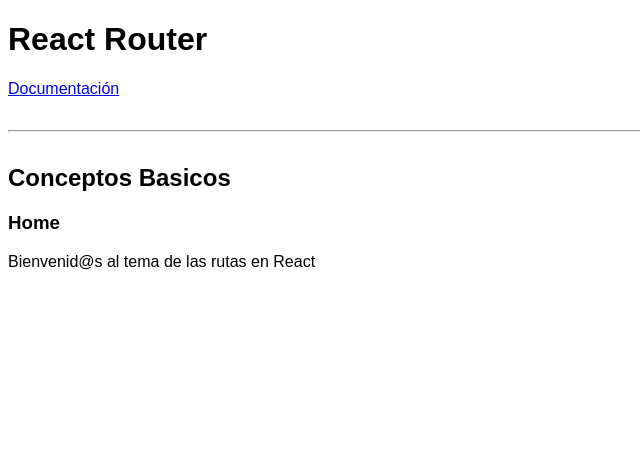
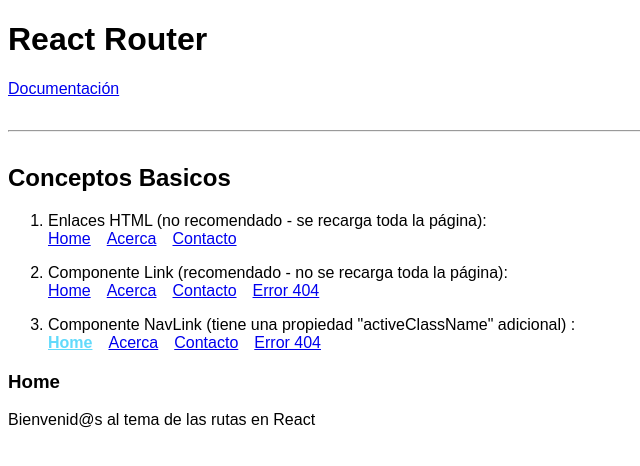
Before and after one commit to GonzaloMonteodorisio/react-router-jon-mircha, a React (Create React App) app: page / in a window 1280 px wide. Shown: the top 466 px of the page, without its empty margins (0-640 px from the left). Built offline with nearby package versions, Linux system fonts and the light colour scheme.

Commit message:
React Router: Componentes Link y NavLink

```diff
--- a/src/components/ConceptosBasicos/index.jsx
+++ b/src/components/ConceptosBasicos/index.jsx
@@ -8,12 +8,14 @@
 import Contacto from '../../pages/Contacto';
 import Error404 from '../../pages/Error404';
 import Home from '../../pages/Home';
+import MenuConceptosBasicos from '../MenuConceptosBasicos';
 
 function ConceptosBasicos() {
   return (
     <div>
       <h2>Conceptos Basicos</h2>
       <Router>
+        <MenuConceptosBasicos />
         <Routes>
           <Route
             path='/'
--- /dev/null
+++ b/src/components/MenuConceptosBasicos/index.jsx
@@ -0,0 +1,61 @@
+import React from 'react';
+import { Link, NavLink } from 'react-router-dom';
+
+function MenuConceptosBasicos() {
+  return (
+    <nav>
+      <ol>
+        <li>
+          <span style={{display: 'block'}}>Enlaces HTML (no recomendado - se recarga toda la página): </span>
+          <a href="/">Home</a>
+          <a href="/acerca">Acerca</a>
+          <a href="/contacto">Contacto</a>
+        </li>
+        <li>
+          <span style={{display: 'block'}}>Componente Link (recomendado - no se recarga toda la página): </span>
+          <Link to='/'>Home</Link>
+          <Link to='/acerca'>Acerca</Link>
+          <Link to='/contacto'>Contacto</Link>
+          <Link to='/no-existe'>Error 404</Link>
+        </li>
+        <li>
+          <span style={{display: 'block'}}>Componente NavLink (tiene una propiedad "activeClassName" adicional) : </span>
+          <NavLink
+            to='/'
+            className={({isActive}) =>
+              isActive ? 'active' : undefined
+            }
+          >
+            Home
+          </NavLink>
+          <NavLink
+            to='/acerca'
+            className={({isActive}) =>
+            isActive ? 'active' : undefined
+          }
+          >
+            Acerca
+          </NavLink>
+          <NavLink
+            to='/contacto'
+            className={({isActive}) =>
+            isActive ? 'active' : undefined
+          }
+          >
+            Contacto
+          </NavLink>
+          <NavLink
+            to='/no-existe'
+            className={({isActive}) =>
+            isActive ? 'active' : undefined
+          }
+          >
+            Error 404
+          </NavLink>
+        </li>
+      </ol>
+    </nav>
+  )
+}
+
+export default MenuConceptosBasicos;
--- a/src/index.css
+++ b/src/index.css
@@ -13,3 +13,16 @@
 hr {
   margin: 2rem auto;
 }
+
+a {
+  margin-right: 1rem;
+}
+
+li {
+  margin-bottom: 1rem;
+}
+
+.active {
+  font-weight: bold;
+  color: #61dafb;
+}
```
